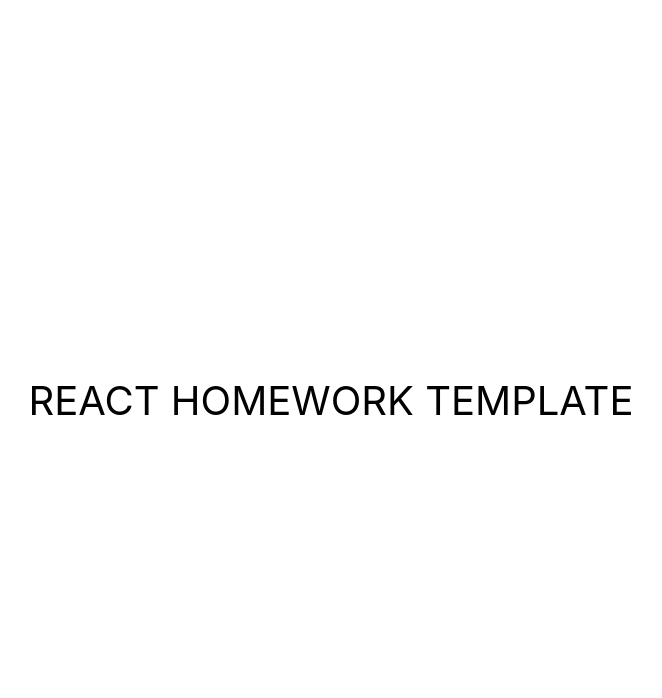
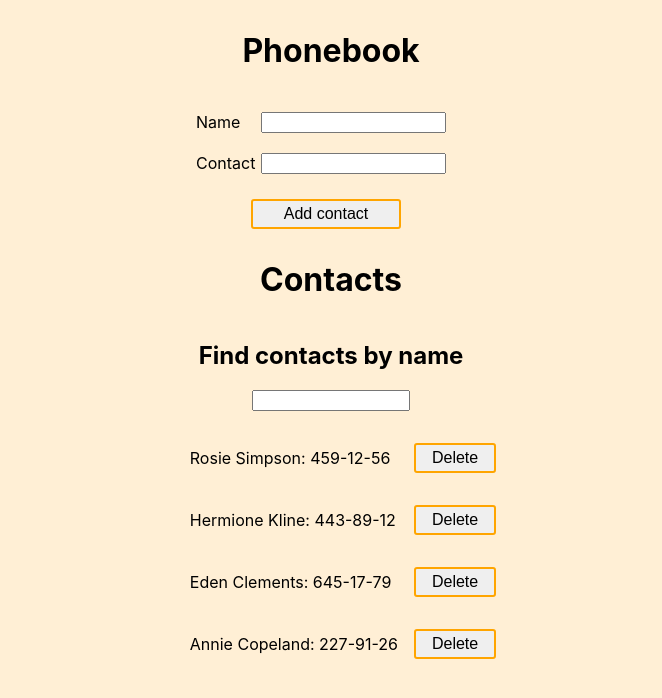
Before and after one commit to b01ma/goit-react-hw-03-phonebook, a React (Create React App) app: page / in a window 1280 px wide. Shown: the top 698 px of the page, without its empty margins (309-971 px from the left). Built offline with nearby package versions, Linux system fonts and the light colour scheme.

Commit message:
set up for work

```diff
--- a/package.json
+++ b/package.json
@@ -10,6 +10,7 @@
     "react": "^17.0.2",
     "react-dom": "^17.0.2",
     "react-scripts": "5.0.0",
+    "styled-components": "^5.3.5",
     "web-vitals": "^2.1.3"
   },
   "scripts": {
--- a/public/index.html
+++ b/public/index.html
@@ -24,7 +24,7 @@
       work correctly both with client-side routing and a non-root public URL.
       Learn how to configure a non-root public URL by running `npm run build`.
     -->
-    <title>React App</title>
+    <title>Homework#3.1</title>
 
     <!-- Start Single Page Apps for GitHub Pages -->
     <script type="text/javascript">
--- a/src/components/App.jsx
+++ b/src/components/App.jsx
@@ -1,17 +1,82 @@
-export const App = () => {
+import { Component } from 'react/cjs/react.production.min';
+import { nanoid } from 'nanoid';
+import ContactForm from './ContactForm/ContactForm';
+import { Filter } from './Filter/Filter';
+import { ContactList } from './ContactList/ContactList';
+
+export class App extends Component {
+  state = {
+    contacts: [
+      { id: 'id-1', name: 'Rosie Simpson', number: '459-12-56' },
+      { id: 'id-2', name: 'Hermione Kline', number: '443-89-12' },
+      { id: 'id-3', name: 'Eden Clements', number: '645-17-79' },
+      { id: 'id-4', name: 'Annie Copeland', number: '227-91-26' },
+    ],
+    filter: '',
+  };
+
+  deleteContact = contactId => {
+    this.setState(prevState => ({
+      contacts: prevState.contacts.filter(contact => contact.id !== contactId),
+    }));
+  };
+
+  isSameContact = (name, number) => {
+    let contactsNameArray = [];
+    let contactsNumberArray = [];
+
+    contactsNameArray = this.state.contacts.map(contact => contact.name);
+
+    contactsNumberArray = this.state.contacts.map(contact => contact.number);
+
     return (
-    <div
-      style={{
+      contactsNameArray.includes(name) || contactsNumberArray.includes(number)
+    );
+  };
+
+  addContact = (name, number) => {
+    const newContact = {
+      id: nanoid(),
+      name,
+      number,
+    };
+    const updatedContacts = [...this.state.contacts, newContact];
+
+    this.isSameContact(name, number)
+      ? alert('This contact is already exists')
+      : this.setState({ contacts: updatedContacts });
+  };
+
+  filterChange = e => {
+    this.setState({ filter: e.currentTarget.value });
+  };
+
+  render() {
+    const wrapper = {
+      padding: 10,
+      background: 'papayawhip',
       height: '100vh',
+
       display: 'flex',
-        justifyContent: 'center',
+      flexDirection: 'column',
       alignItems: 'center',
-        fontSize: 40,
-        textTransform: 'uppercase',
-        color: '#010101',
-      }}
-    >
-      React homework template
+    };
+
+    return (
+      <div style={wrapper}>
+        <h1>Phonebook</h1>
+        <ContactForm onSubmit={this.addContact} />
+
+        <h1>Contacts</h1>
+
+        <Filter onChange={this.filterChange} value={this.state.filter} />
+
+        <ContactList
+          contacts={this.state.contacts}
+          filter={this.state.filter}
+          onDelete={this.deleteContact}
+        />
       </div>
     );
-};
+  }
+}
--- /dev/null
+++ b/src/components/ContactForm/ContactForm.jsx
@@ -0,0 +1,88 @@
+import { Component } from 'react/cjs/react.production.min';
+import styled from 'styled-components';
+
+const Wrapper = styled.section`
+  display: flex;
+  flex-direction: column;
+  justify-content: center;
+  align-items: start;
+  padding: 10px 10px 10px 0px;
+`;
+
+const Label = styled.label`
+  display: flex;
+  width: 250px;
+  flex-direction: row;
+  justify-content: space-between;
+  padding: 10px 10px 10px 0px;
+`;
+
+const Button = styled.button`
+  width: 150px;
+  color: black;
+  font-size: 1em;
+  margin-top: 15px;
+  padding: 0.25em 1em;
+  border: 2px solid orange;
+  border-radius: 3px;
+
+  margin-left: auto;
+  margin-right: auto;
+`;
+
+class ContactForm extends Component {
+  state = {
+    name: '',
+    number: '',
+  };
+
+  handleChange = e => {
+    this.setState({ [e.currentTarget.name]: e.currentTarget.value });
+  };
+
+  handleSubmit = e => {
+    e.preventDefault();
+
+    this.props.onSubmit(this.state.name, this.state.number);
+
+    this.setState({ name: '', number: '' });
+  };
+
+  render() {
+    return (
+      <form onSubmit={this.handleSubmit}>
+        <Wrapper>
+          <Label>
+            Name
+            <input
+              type="text"
+              name="name"
+              pattern="^[a-zA-Zа-яА-Я]+(([' -][a-zA-Zа-яА-Я ])?[a-zA-Zа-яА-Я]*)*$"
+              title="Name may contain only letters, apostrophe, dash and spaces. For example Adrian, Jacob Mercer, Charles de Batz de Castelmore d'Artagnan"
+              required
+              value={this.state.name}
+              onChange={this.handleChange}
+            />
+          </Label>
+
+          <Label>
+            Contact
+            <input
+              type="tel"
+              name="number"
+              pattern="\+?\d{1,4}?[-.\s]?\(?\d{1,3}?\)?[-.\s]?\d{1,4}[-.\s]?\d{1,4}[-.\s]?\d{1,9}"
+              title="Phone number must be digits and can contain spaces, dashes, parentheses and can start with +"
+              required
+              value={this.state.number}
+              onChange={this.handleChange}
+            />
+          </Label>
+
+          <Button type="submit">Add contact</Button>
+        </Wrapper>
+      </form>
+    );
+  }
+}
+
+export default ContactForm;
--- /dev/null
+++ b/src/components/ContactList/ContactList.jsx
@@ -0,0 +1,38 @@
+import styled from 'styled-components';
+
+const Button = styled.button`
+  color: black;
+  font-size: 1em;
+  margin: 1em;
+  padding: 0.25em 1em;
+  border: 2px solid orange;
+  border-radius: 3px;
+`;
+
+const Ul = styled.ul`
+  list-style: none;
+  display: flex;
+  flex-direction: column;
+`;
+
+const Li = styled.li`
+  display: flex;
+  justify-content: space-between;
+  align-items: center;
+`;
+
+export const ContactList = ({ contacts, filter, onDelete }) => {
+  return (
+    <Ul>
+      {contacts.map(
+        contact =>
+          contact.name.toLowerCase().includes(filter.toLowerCase()) && (
+            <Li key={contact.id}>
+              {contact.name}: {contact.number}
+              <Button onClick={() => onDelete(contact.id)}>Delete</Button>
+            </Li>
+          )
+      )}
+    </Ul>
+  );
+};
--- /dev/null
+++ b/src/components/Filter/Filter.jsx
@@ -0,0 +1,20 @@
+import styled from 'styled-components';
+
+const Input = styled.input`
+  width: 150px;
+`;
+
+const Wrapper = styled.div`
+  display: flex;
+  flex-direction: column;
+  align-items: center;
+`;
+
+export const Filter = ({ value, onChange }) => {
+  return (
+    <Wrapper>
+      <h2>Find contacts by name</h2>
+      <Input type="text" name="filter" value={value} onChange={onChange} />
+    </Wrapper>
+  );
+};
```
Also changed, not shown: src/index.css (line endings or trailing spaces), 1 other file (tests, documents, lock files or other folders). Lines whose indentation alone changed are shown as unchanged.
